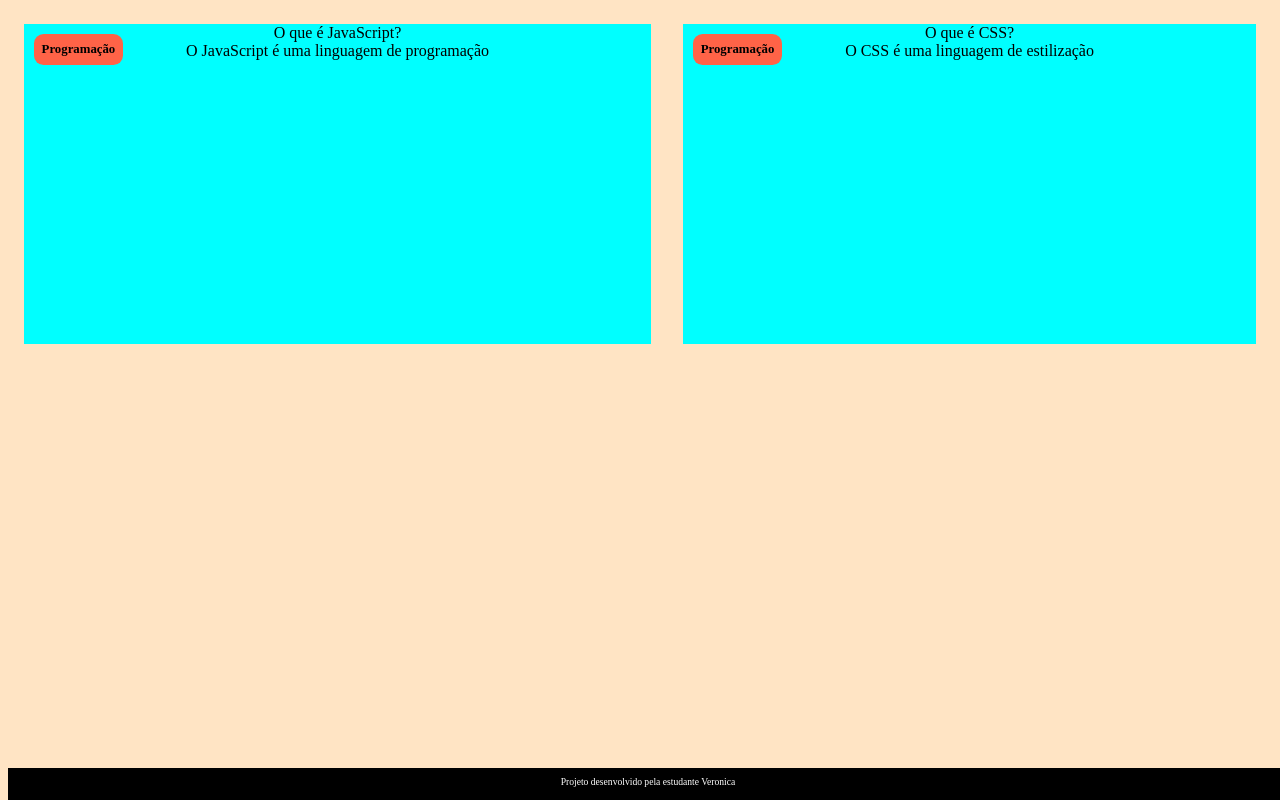
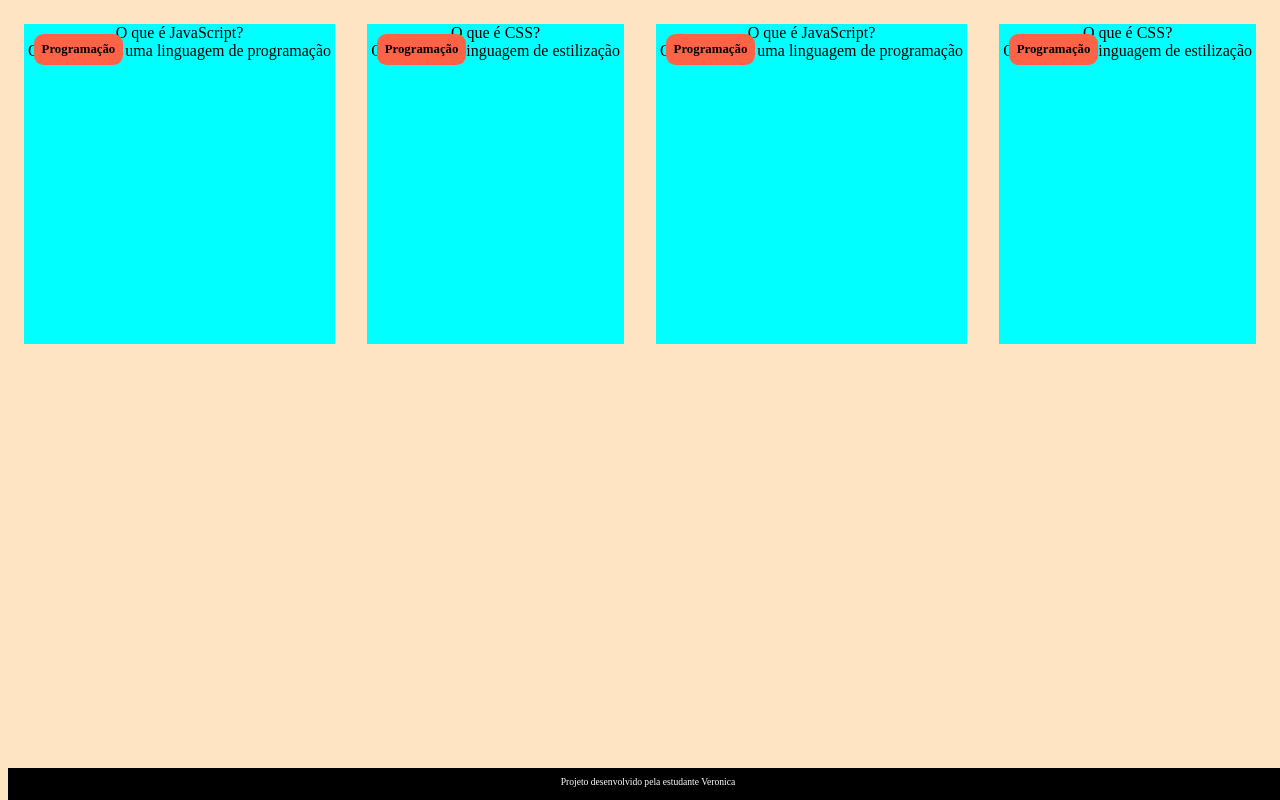
Before and after one commit to veronicaperon/flashcard, a plain HTML site: page index.html in a window 1280 px wide. Drawn offline with Linux system fonts and the light colour scheme.

Commit message:
index.html

```diff
--- a/index.html
+++ b/index.html
@@ -30,6 +30,28 @@
                     </div>
                 </div>
             </article>
+            <article class="cartao">
+                <div class="cartao__conteudo">
+                    <h3>Programação</h3>
+                    <div class="cartao__conteudo__pergunta">
+                        O que é JavaScript?
+                    </div>
+                    <div class="cartao__conteudo__resposta">
+                        O JavaScript é uma linguagem de programação
+                    </div>
+                </div>
+            </article>
+            <article class="cartao">
+                <div class="cartao__conteudo">
+                    <h3>Programação</h3>
+                    <div class="cartao__conteudo__pergunta">
+                        O que é CSS?
+                    </div>
+                    <div class="cartao__conteudo__resposta">
+                        O CSS é uma linguagem de estilização
+                    </div>
+                </div>
+            </article>
         </section>
     </main>
     <footer>
```
